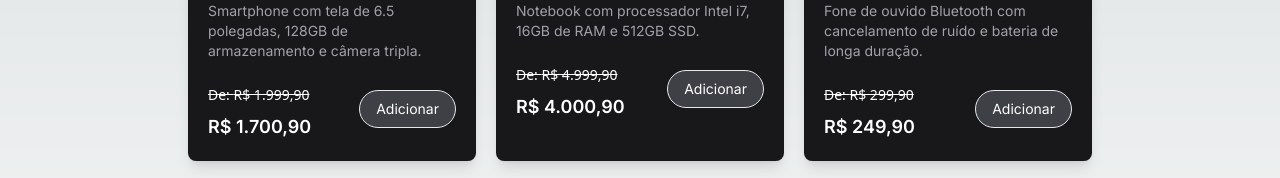
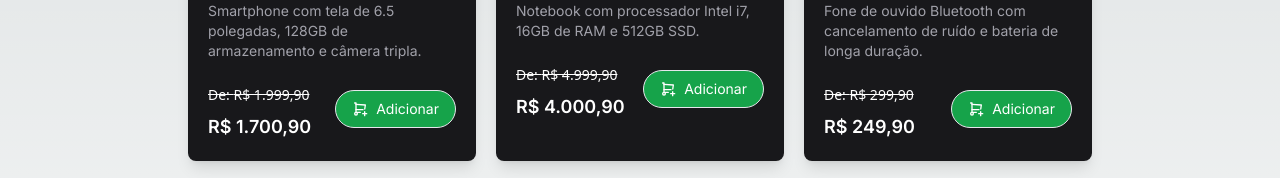
Before and after one commit to diogo-perez/e-commerce, a Next.js app: page / in a window 1280 px wide. Shown: the part 419-597 px from the top of the page. Built offline with nearby package versions, Linux system fonts and the light colour scheme; grey boxes are pictures that could not be loaded.

Commit message:
style:add icon ao botao adicionar dos cards

```diff
--- a/src/components/produto/CardProduto.tsx
+++ b/src/components/produto/CardProduto.tsx
@@ -2,6 +2,7 @@ import useCarrinho from "@/data/hooks/useCarrinho";
 import Produto from "@/data/model/Produto";
 import Image from "next/image";
 import { motion } from "framer-motion";
+import { IconShoppingCartPlus } from "@tabler/icons-react";
 
 export interface CardProdutoProps {
   produto: Produto;
@@ -60,8 +61,10 @@ export default function CardProduto(props: CardProdutoProps) {
             </div>
             <button
               onClick={() => carrinho.adicionar(props.produto)}
-              className="border rounded-full px-4 py-2 text-sm text-white bg-zinc-700 hover:bg-zinc-600 transition-colors"
+              className="flex items-center border rounded-full px-4 py-2 text-sm text-white bg-green-600 hover:bg-zinc-600 transition-colors"
             >
+              <IconShoppingCartPlus size={16} className="mr-2" />{" "}
+              {/* Ícone adicionado */}
               Adicionar
             </button>
           </div>
```
